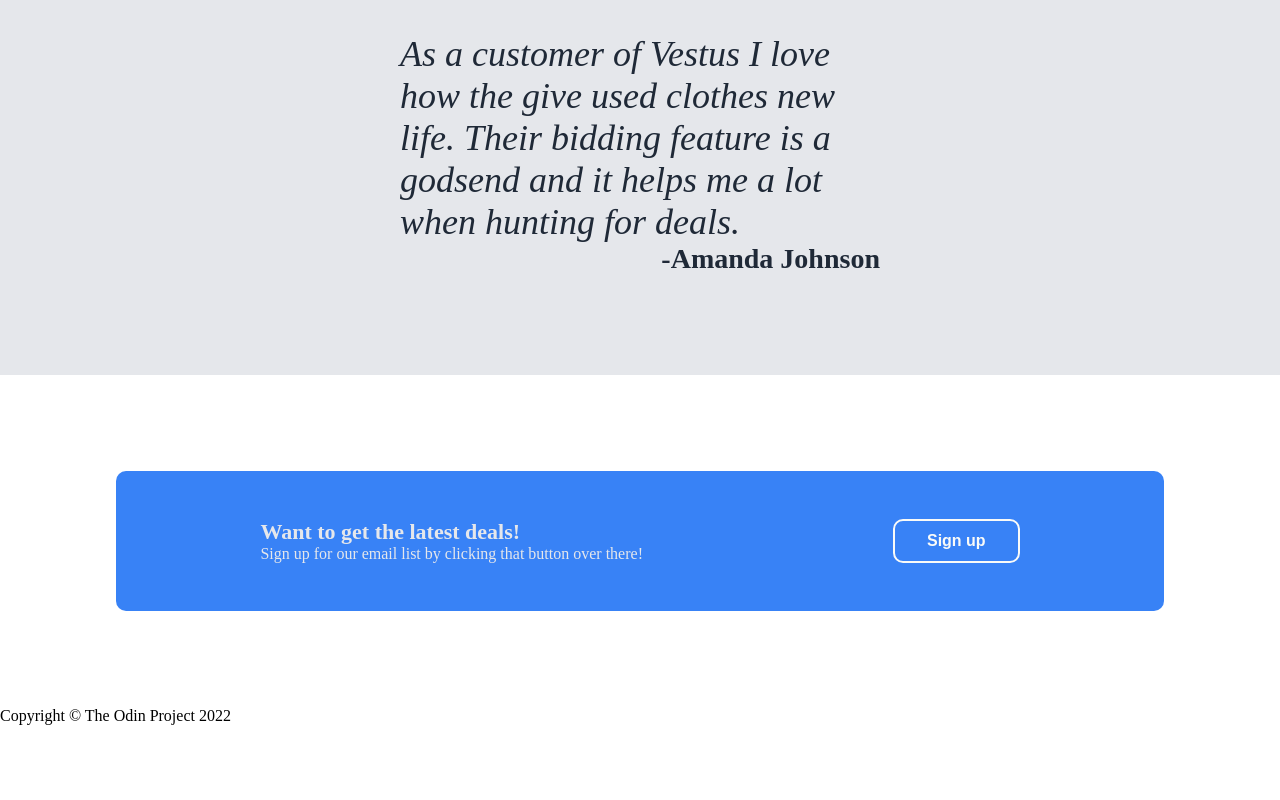
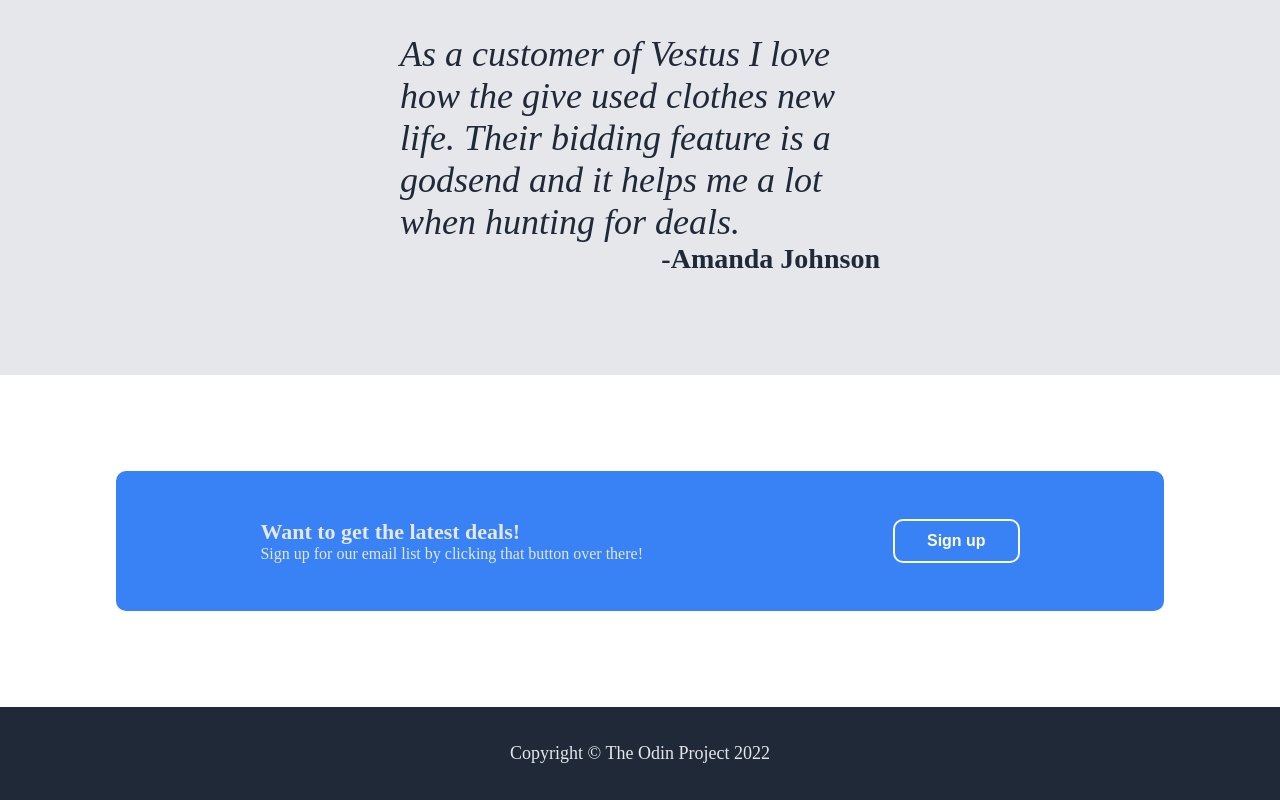
Before and after one commit to lsig/odin-landing_page, a plain HTML site: page index.html in a window 1280 px wide. Shown: the part 1051-1851 px from the top of the page. Before the commit the page ends 1776 px from the top, so only its background shows below. Drawn offline with Linux system fonts and the light colour scheme.

Commit message:
footer finished, landing page complete

```diff
--- a/index.html
+++ b/index.html
@@ -9,7 +9,7 @@
 </head>
 <body>
     <div class="header">
-        <img src="" alt="header logo">
+        <img src="" alt="Vestus">
         <ul>
             <li><a href="">Choose your style</a></li>
             <li><a href="">Wishlist</a></li>
--- a/stylesheet.css
+++ b/stylesheet.css
@@ -168,3 +168,13 @@ body {
     font-size: 16px;
     padding: 0px 32px;
 }
+
+.footer {
+    display: flex;
+    justify-content: center;
+    align-items: center;
+    background-color: #1F2937;
+    color: #E5E7EB;
+    padding: 36px 12px;
+    font-size: 18px;
+}
```
